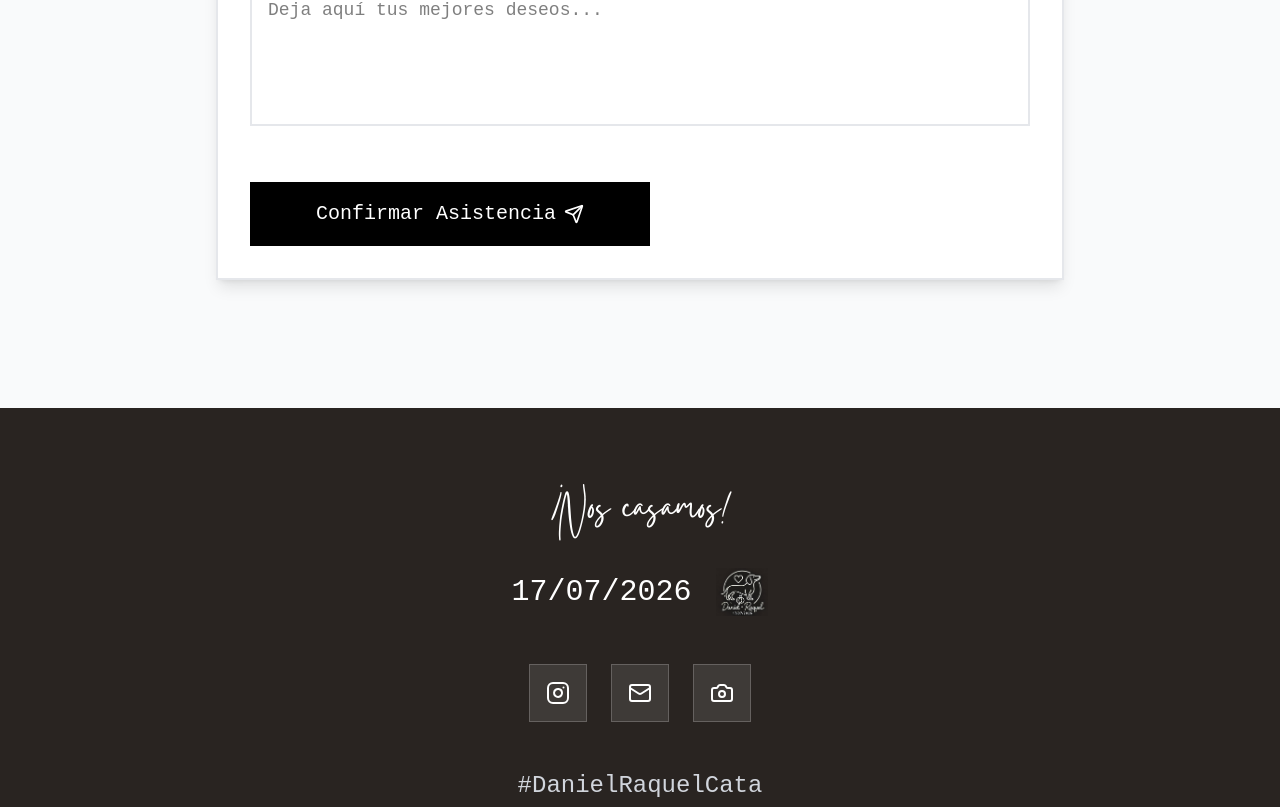
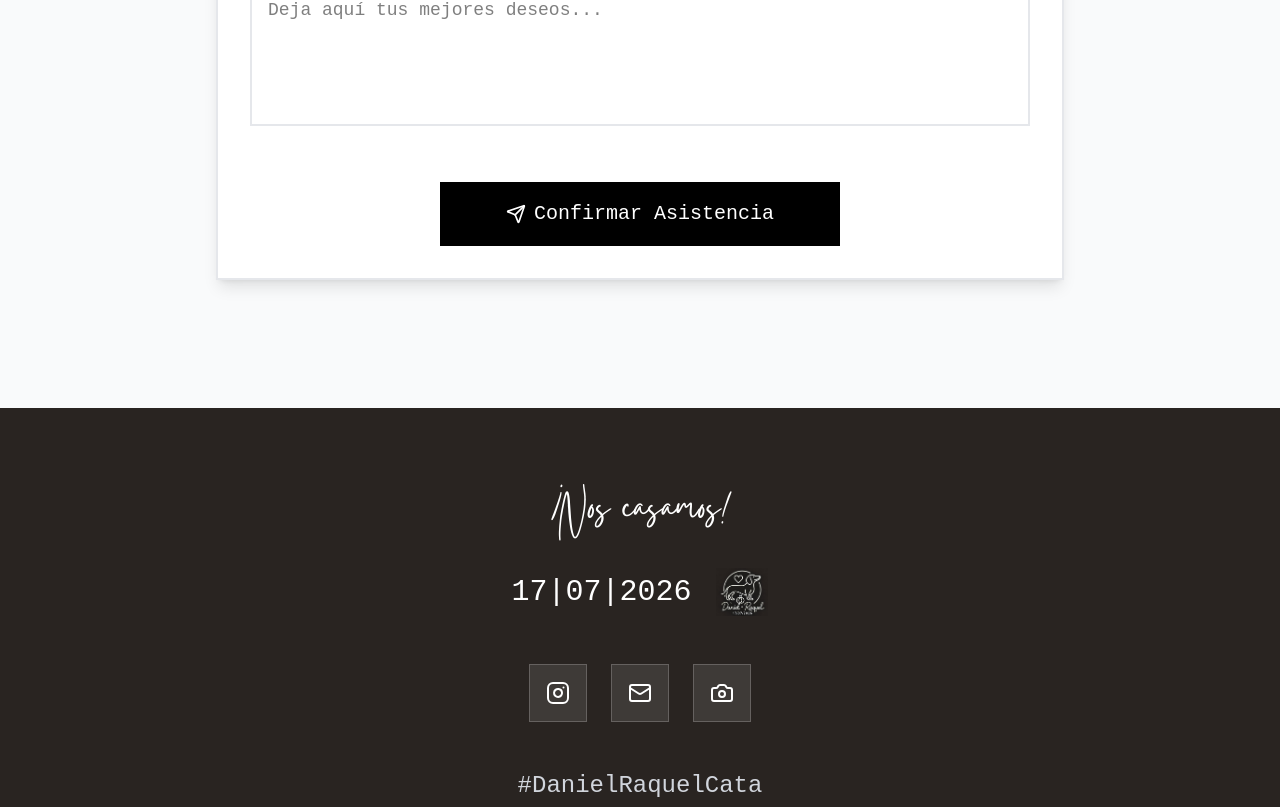
Before and after one commit to janaigutierrez/boda-modo-cata, a React (Vite) app: page / in a window 1280 px wide. Shown: the part 5006-5813 px from the top of the page. Built offline with nearby package versions, Linux system fonts and the light colour scheme.

Commit message:
form fix

```diff
--- a/src/components/sections/RSVP.jsx
+++ b/src/components/sections/RSVP.jsx
@@ -14,10 +14,14 @@ const RSVP = ({ data }) => {
     })
 
     const [isSubmitted, setIsSubmitted] = useState(false)
+    const [isSubmitting, setIsSubmitting] = useState(false)
     const { register, handleSubmit, formState: { errors } } = useForm()
 
     const onSubmit = async (formData) => {
-        // Construïm el FormData amb els entry.xxxxx del teu Google Form
+        setIsSubmitting(true)
+
+        try {
+            // Construïm el FormData amb els entry.xxxxx del Google Form
             const body = new FormData()
             body.append("entry.514764643", formData.nombre)
             body.append("entry.1325579506", formData.email)
@@ -38,6 +42,13 @@ const RSVP = ({ data }) => {
             )
 
             setIsSubmitted(true)
+        } catch (error) {
+            console.error('Error al enviar el formulario:', error)
+            // Mostrar mensaje de éxito de todas formas porque no-cors no permite saber si falló
+            setIsSubmitted(true)
+        } finally {
+            setIsSubmitting(false)
+        }
     }
 
     if (isSubmitted) {
@@ -50,11 +61,11 @@ const RSVP = ({ data }) => {
                         transition={{ duration: 0.5 }}
                     >
                         <CheckCircle className="w-24 h-24 text-green-500 mx-auto mb-8" />
-                        <h2 className="text-5xl font-light mb-6">¡Gracias!</h2>
+                        <h2 className="text-5xl font-light mb-6">¡Muchas gracias!</h2>
                         <p className="text-xl text-gray-600">
                             Hemos recibido tu confirmación. Te enviaremos todos los detalles por email.
                         </p>
-                        <div className="mt-8">
+                        <div className="mt-8 text-center">
                             <Button
                                 variant="secondary"
                                 onClick={() => setIsSubmitted(false)}
@@ -84,8 +95,6 @@ const RSVP = ({ data }) => {
                         <Heart className="w-6 h-6 text-red-500" />
                     </div>
                 </motion.div>
-
-
 
                 {/* FORMULARIO */}
                 <motion.div
@@ -218,13 +227,20 @@ const RSVP = ({ data }) => {
                                 />
                             </div>
 
-                            <div className="text-center pt-4 object-center">
+                            {/* BOTÓN CENTRADO CORRECTAMENTE */}
+                            <div className="text-center pt-4">
                                 <Button
+                                    type="submit"
                                     variant="primary"
-                                    icon={Send}
-                                    className="text-xl px-16 object-center"
+                                    disabled={isSubmitting}
+                                    className="text-xl px-16"
                                 >
+                                    {isSubmitting ? 'Enviando...' : (
+                                        <>
+                                            <Send className="w-5 h-5 mr-2 inline" />
                                             Confirmar Asistencia
+                                        </>
+                                    )}
                                 </Button>
                             </div>
                         </form>
--- a/src/components/ui/Button.jsx
+++ b/src/components/ui/Button.jsx
@@ -1,6 +1,6 @@
 import { motion } from 'framer-motion'
 
-const Button = ({ children, variant = 'primary', onClick, className = '', icon: Icon }) => {
+const Button = ({ children, variant = 'primary', onClick, className = '', icon: Icon, type = 'button' }) => {
     const variants = {
         primary: 'bg-black text-white hover:bg-gray-800 border-2 border-black',
         secondary: 'bg-white text-black border-2 border-black hover:bg-black hover:text-white',
@@ -9,16 +9,17 @@ const Button = ({ children, variant = 'primary', onClick, className = '', icon:
 
     return (
         <motion.button
+            type={type}
             whileHover={{ scale: 1.02 }}
             whileTap={{ scale: 0.98 }}
             onClick={onClick}
             className={`
-        px-8 py-4 font-medium text-lg
-        transition-all duration-300
-        ${variants[variant]}
-        ${className}
-        flex items-center justify-center space-x-2
-      `}
+                px-8 py-4 font-medium text-lg
+                transition-all duration-300
+                ${variants[variant]}
+                ${className}
+                inline-flex items-center justify-center space-x-2
+            `}
         >
             <span>{children}</span>
             {Icon && <Icon className="w-5 h-5" />}
--- a/src/data/weddingData.js
+++ b/src/data/weddingData.js
@@ -9,7 +9,7 @@ export const weddingData = {
         month: "Julio",
         year: "2026",
         time: "18:00",
-        full: "17/07/2026",
+        full: "17|07|2026",
         countdown: "2026-07-17T18:00:00"
     },
     locations: {
```
Lines whose indentation alone changed are shown as unchanged.
